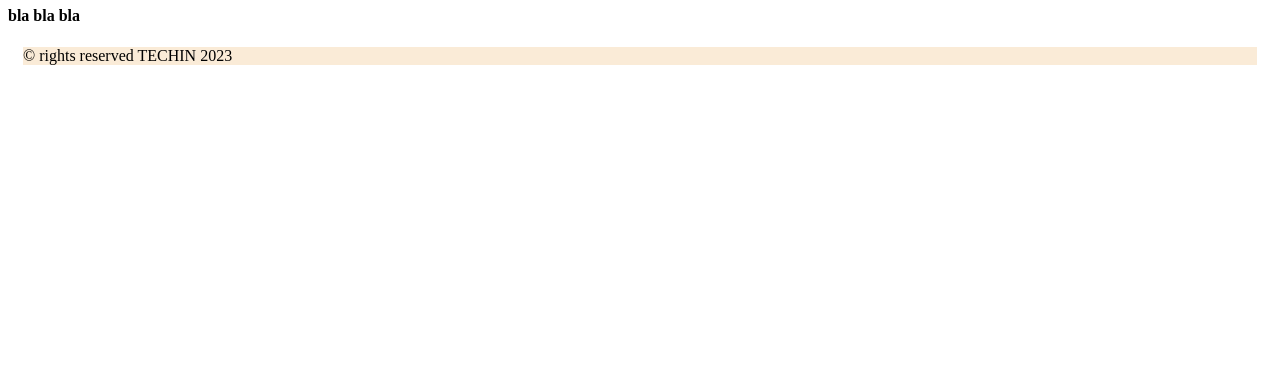
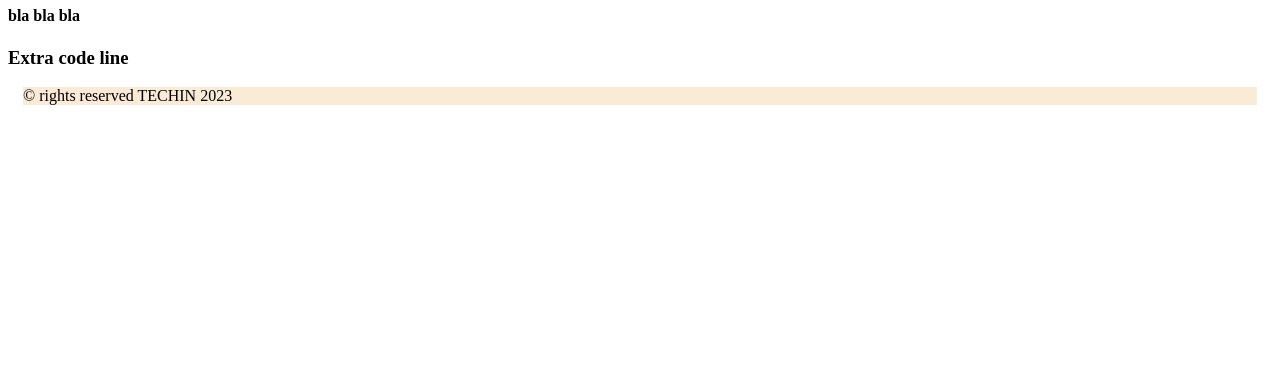
Before and after one commit to Heizeris/Techin-project, a plain HTML site: page index.html in a window 1280 px wide. Shown: the part 411-800 px from the top of the page. Drawn offline with Linux system fonts and the light colour scheme.

Commit message:
Replaced README.md, edited index

```diff
--- a/index.html
+++ b/index.html
@@ -23,6 +23,7 @@
         <h1>Augustinas.</h1>
         <h1>¯\_(ツ)_/¯</h1>
         <h4>bla bla bla</h4>
+        <h3>Extra code line</h3>
 
     </main>
     <footer >
```
Also changed, not shown: README.txt, 1 other file.
